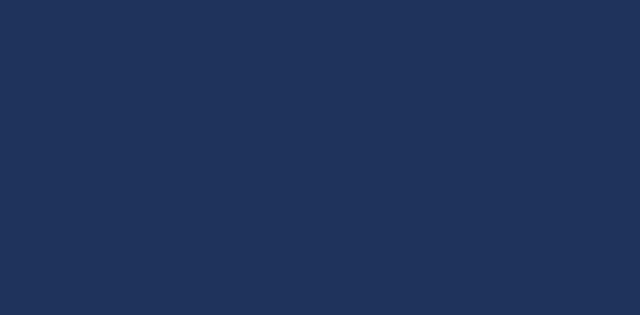
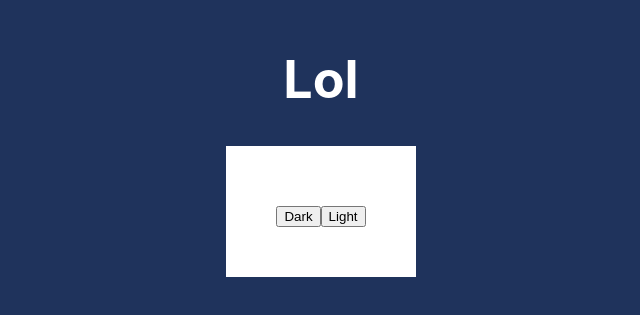
Before and after one commit to ybeliaev/for-react-test, a React (Create React App) app: page / in a window 1280 px wide. Shown: the part 255-570 px from the top of the page, without its empty margins (319-959 px from the left). Built offline with nearby package versions, Linux system fonts and the light colour scheme.

Commit message:
tutor useState

```diff
--- a/src/App.jsx
+++ b/src/App.jsx
@@ -1,13 +1,33 @@
 import React from "react";
+
+import clsx from "clsx";
+
 import "./App.scss";
 
+
+const HookSweacher = () => {
+  const styles = {
+    div:{
+      padding: 50,
+      backgroundColor: "white"
+    }
+  }
+
+  return(
+    <div style={styles.div}>
+      <button onClick = {()=>{}}>Dark</button>
+      <button onClick = {()=>{}}>Light</button>
+    </div>
+  )
+}
 
 
 function App() {
   return (
     <div className="App">
       <header className="App-header">
-
+        <h1>Lol</h1>
+        <HookSweacher/>
       </header>
     </div>
   );
--- a/src/App.scss
+++ b/src/App.scss
@@ -1,8 +1,6 @@
 .App {
   text-align: center;
 }
-
-
 
 .App-header {
   background-color: #1f335c;
```
Also changed, not shown: src/setupTests.js (deleted, +0 -5 lines), 2 other files (tests, documents, lock files or other folders).
